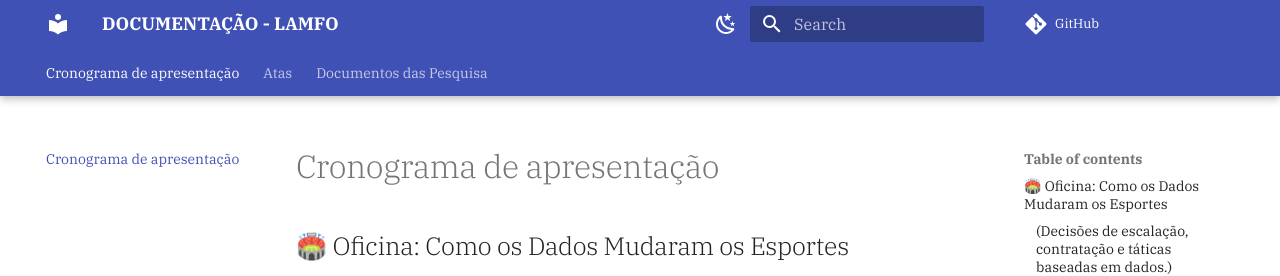
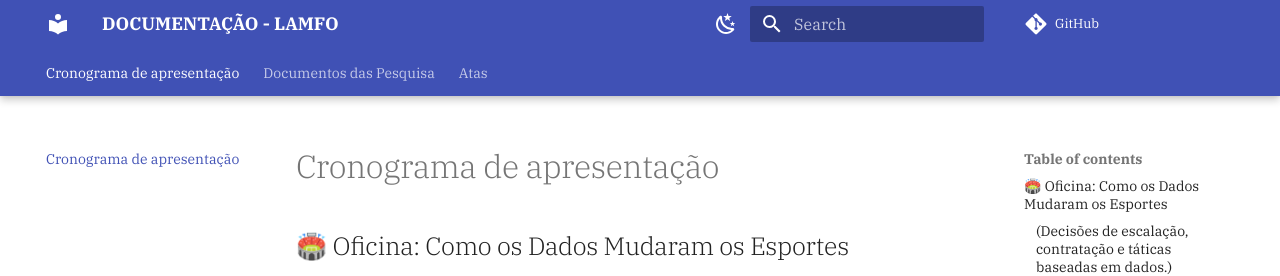
Before and after one commit to th-org/LAMFO, an MkDocs documentation site: the page built from docs/index.md, in a window 1280 px wide. Shown: the top 276 px of the page. Built offline with MkDocs 1.6.1 and Material for MkDocs 9.7.7, drawn with Linux system fonts in a browser that asks for light colours; comment, search, counter and statistics services are not loaded; some of the changed lines change nothing that is shown.

Commit message:
atualizando local ata

```diff
--- a/mkdocs.yml
+++ b/mkdocs.yml
@@ -3,14 +3,14 @@ repo_url: https://github.com/th-org/LAMFO
 
 nav:
   - Cronograma de apresentação: index.md
-  - Atas:
-    - Ata modelo: atas/modelo.md
-    - Ata 1: atas/ata1.md
   - Documentos das Pesquisa:
     - Dados na Escalação de Jogadores: dados-escalacao-jogadores.md
     - Dados na Contratação de Jogadores: dados-contratacao.md
     - Dados na Análise Tática: dados-analise-tatica.md
     - Estudo de Caso Real: estudo-caso-real.md
+  - Atas:
+    - Ata modelo: atas/modelo.md
+    - Ata 1: atas/ata1.md
 
 theme:
   name: material
```
